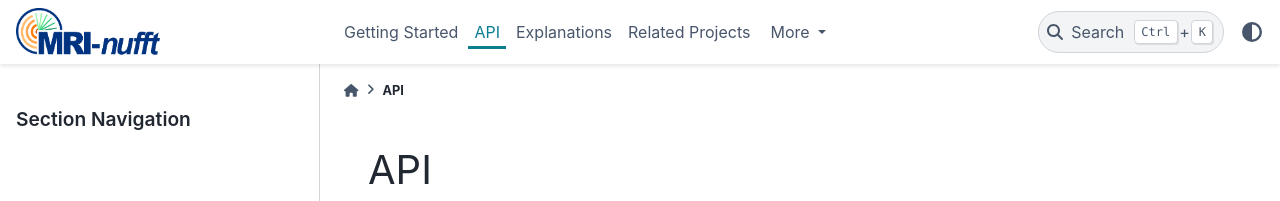
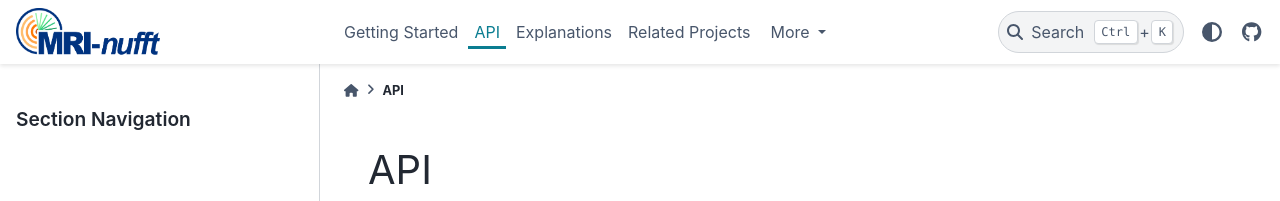
Before and after one commit to mind-inria/mri-nufft, a Sphinx documentation site: the page built from docs/api.rst, in a window 1280 px wide. Shown: the top 201 px of the page. Built offline with Sphinx 7.4.7 and the PyData theme 0.15.4, drawn with Linux system fonts in a browser that asks for light colours; pages that are not in the unit, such as notebooks, are missing from menus.

Commit message:
feat: add link to github

```diff
--- a/docs/conf.py
+++ b/docs/conf.py
@@ -146,6 +146,18 @@
         ],
     },
     "header_links_before_dropdown": 4,
+    "icon_links": [
+        {
+            # Label for this link
+            "name": "GitHub",
+            # URL where the link will redirect
+            "url": "https://github.com/mind-inria/mri-nufft",  # required
+            # Icon class (if "type": "fontawesome"), or path to local image (if "type": "local")
+            "icon": "fa-brands fa-github",
+            # The type of image to be used (see below for details)
+            "type": "fontawesome",
+        },
+    ],
 }
 
 html_logo = "_static/logos/mri-nufft.png"
```
